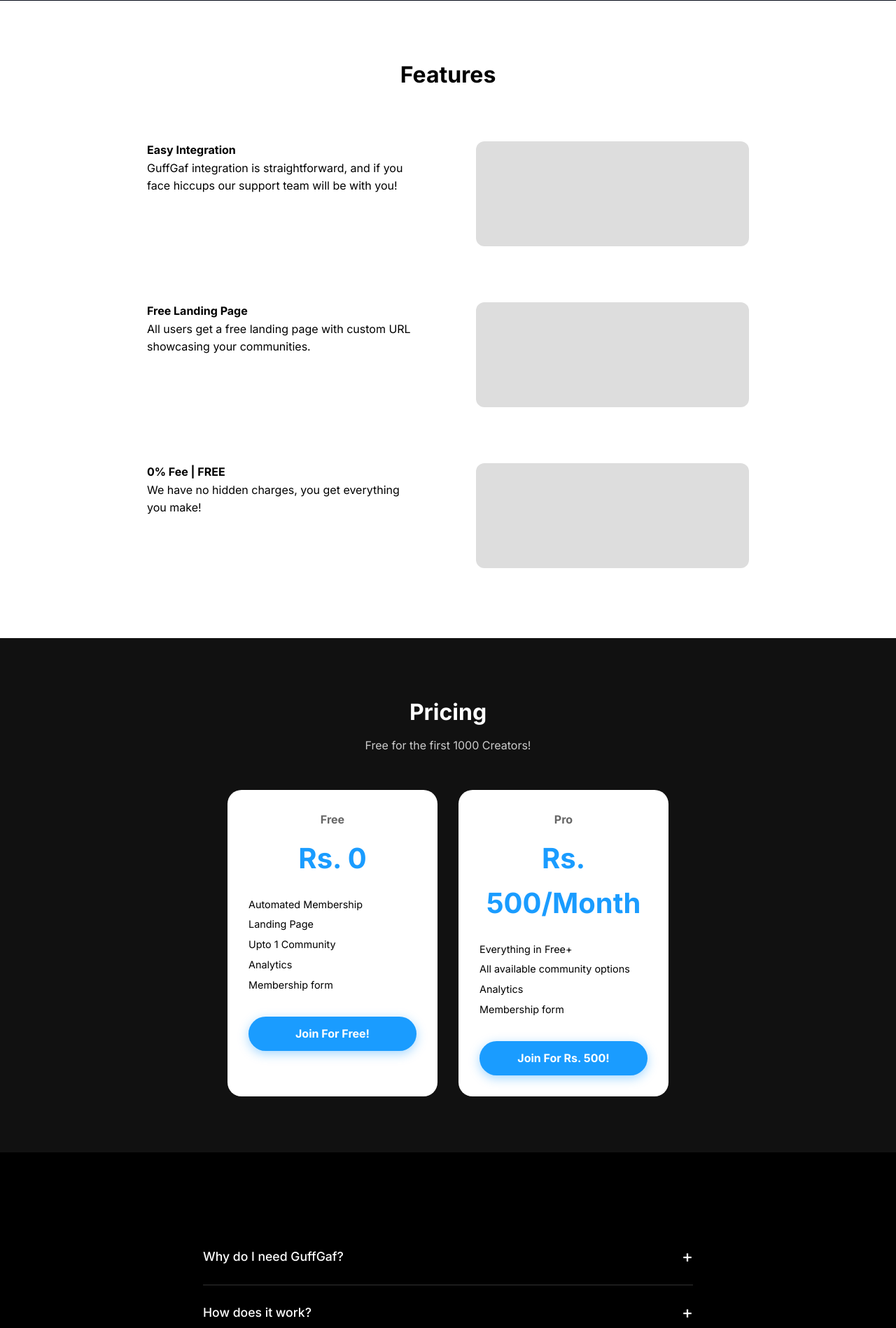
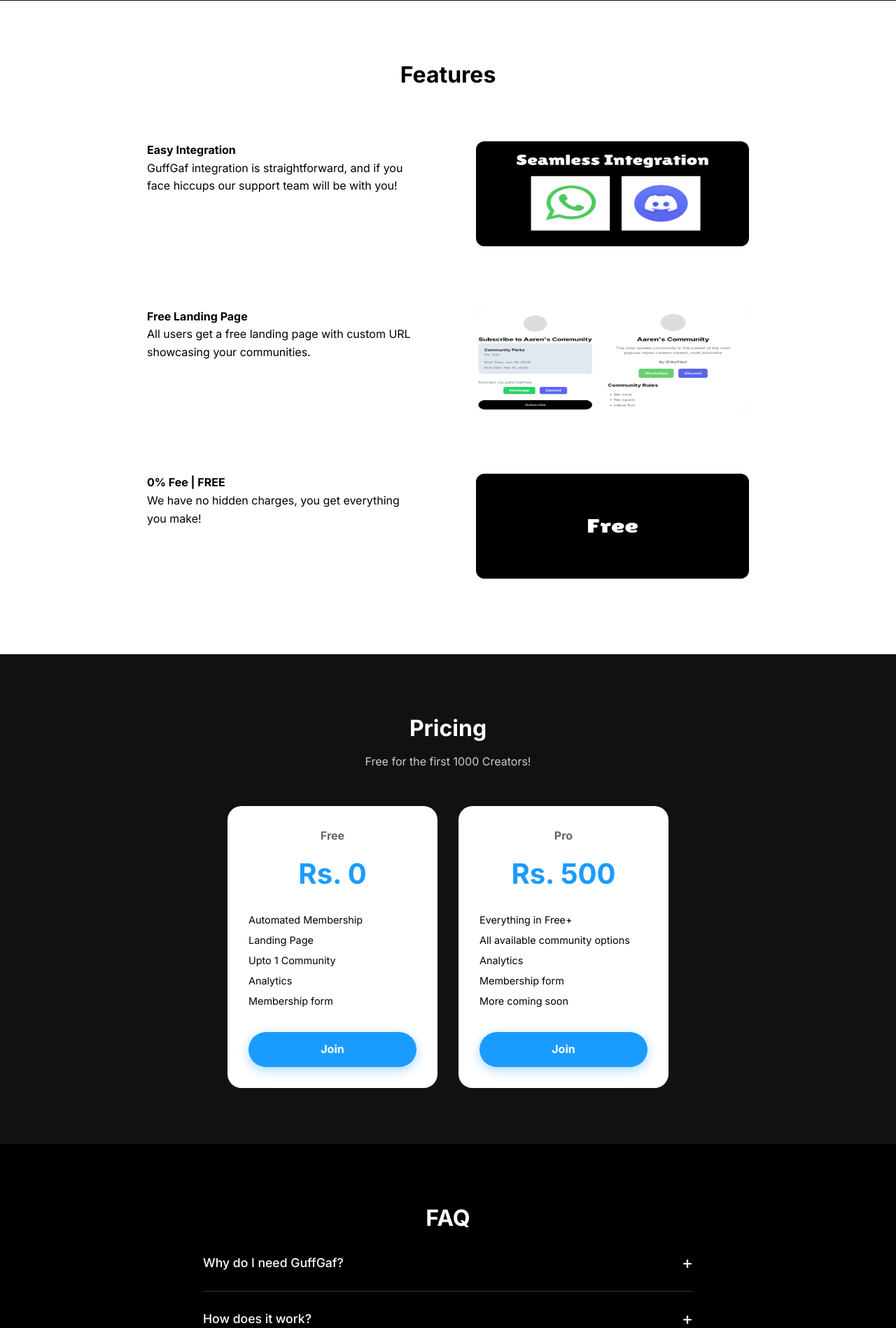
Before and after one commit to AnonDevUser/GuffGaf, a Django app: page / in a window 1280 px wide. Shown: the part 799-2697 px from the top of the page at 70% size. Run offline with Django 4.2, Linux system fonts and the light colour scheme; some web fonts are replaced.

Commit message:
ADD: added footer and images for better UI look

```diff
--- a/guff/static/styles.css
+++ b/guff/static/styles.css
@@ -219,6 +219,12 @@
     color: var(--text-light);
     margin-top: 20px;
     line-height: 1.4;
+}
+.footer {
+    font-size: 0.85rem;
+    color: var(--text-light);
+    margin-top: 20px;
+    text-align: center;
 }
 
 .terms-text a {
@@ -564,12 +570,14 @@
     padding: 20px;
 }
 
-.feature-placeholder {
+.feature-image {
     background-color: #ddd;
     height: 150px;
+    width: 250;
     border-radius: var(--radius-md);
     width: 100%;
 }
+
 
 /* Pricing */
 .pricing-section {
@@ -641,6 +649,12 @@
     padding: 80px 20px;
 }
 
+.faq-section h3{
+    font-size:2rem;
+    color: #fff;
+    text-align: center;
+}
+
 .faq-list {
     max-width: 700px;
     margin: 0 auto;
@@ -694,6 +708,7 @@
 .ready-cta {
     background-color: #0a1128;
     /* Different from normal black */
+    margin-top: 10px;
     color: #fff;
     padding: 100px 20px;
     text-align: center;
--- a/guff/templates/guff/landing.html
+++ b/guff/templates/guff/landing.html
@@ -63,7 +63,7 @@
             </div>
 
             <div class="feature-card reveal">
-                <div class="feature-placeholder"></div>
+                    <img class="feature-image" src="{% static 'images/seam_integration.png' %}">
             </div>
 
             <div class="feature-card reveal">
@@ -72,7 +72,7 @@
             </div>
 
             <div class="feature-card reveal">
-                <div class="feature-placeholder"></div>
+                 <img class="feature-image" src="{% static 'images/free_page.png' %}">
             </div>
 
             <div class="feature-card reveal">
@@ -81,7 +81,7 @@
             </div>
 
             <div class="feature-card reveal">
-                <div class="feature-placeholder"></div>
+                <img class="feature-image" src="{% static 'images/zero.png' %}">
             </div>
         </div>
     </section>
@@ -104,21 +104,22 @@
                     <li>Analytics</li>
                     <li>Membership form</li>
                 </ul>
-                <a href="#" class="cta-btn small">Join For Free!</a>
+                <a href="#" class="cta-btn small">Join</a>
             </div>
 
             <div class="price-card pro-tier">
                 <div class="price-header">
                     <h4>Pro</h4>
-                    <h2>Rs. 500/Month</h2>
+                    <h2>Rs. 500</h2>
                 </div>
                 <ul>
                     <li>Everything in Free+</li>
                     <li>All available community options</li>
                     <li>Analytics</li>
                     <li>Membership form</li>
+                    <li>More coming soon</li>
                 </ul>
-                <a href="#" class="cta-btn small">Join For Rs. 500!</a>
+                <a href="#" class="cta-btn small">Join</a>
             </div>
         </div>
     </section>
@@ -173,5 +174,8 @@
             </svg>
         </button>
 </body>
+<footer>
+    <p class="footer"> &#169; GuffGaf 2026</p>
+</footer>
 
 </html>
--- a/guff/templates/guff/signup.html
+++ b/guff/templates/guff/signup.html
@@ -33,6 +33,7 @@
             <button type="submit" class="btn-primary">sign up</button>
             <p class="terms-text">By joining you agree to our<br><a href="#">Terms of Service</a> and <a
                     href="#">Privacy Policy</a></p>
+            <p class="footer"> &#169; GuffGaf 2026</p>
         </form>
     </div>
 </body>
```
Also changed, not shown: guff/templates/guff/login.html (+5 -3 lines), guff/static/images/free_page.png (added), guff/static/images/seam_integration.png (added), guff/static/images/zero.png (added).
